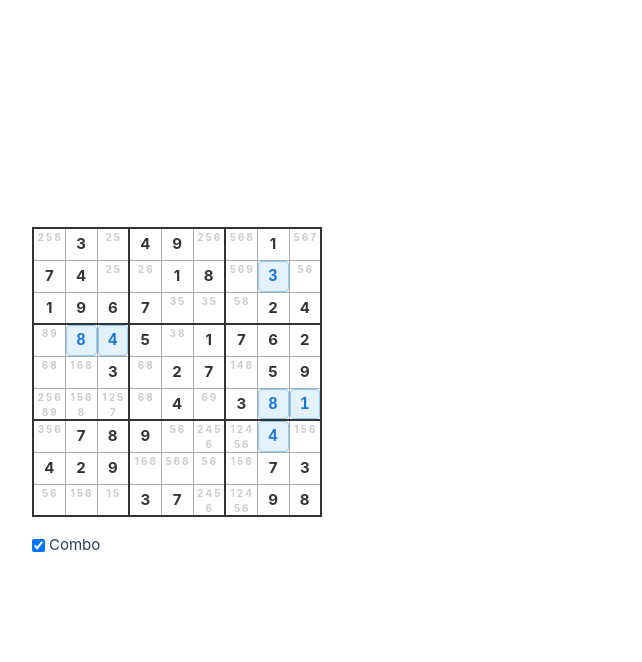
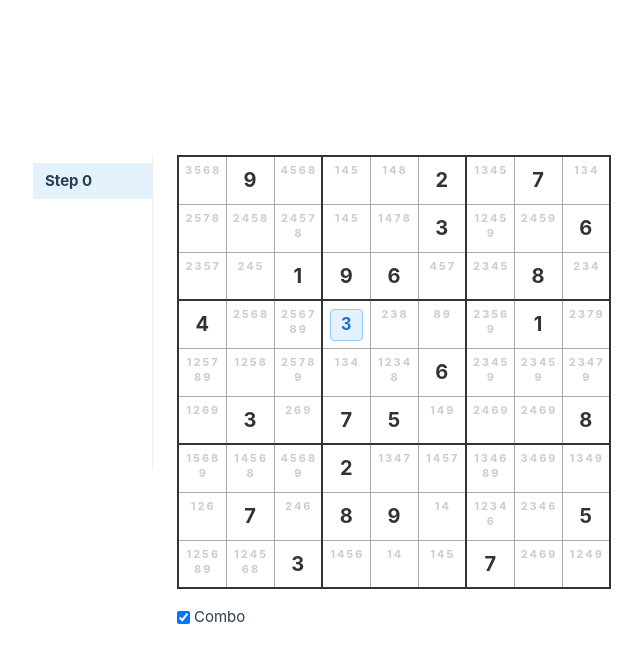
Before and after one commit to YifeiAtHome/sudoku, a Vue app: page / in a window 1280 px wide. Shown: the top 662 px of the page, without its empty margins (318-960 px from the left). Built offline with nearby package versions, Linux system fonts and the light colour scheme; the HTML template or start-up script is replaced by a standard one.

Commit message:
feat: 历史列表，可回滚

```diff
--- a/src/assets/main.css
+++ b/src/assets/main.css
@@ -7,29 +7,9 @@
   font-weight: normal;
 }
 
-a,
-.green {
-  text-decoration: none;
-  color: hsla(160, 100%, 37%, 1);
-  transition: 0.4s;
-  padding: 3px;
-}
-
-@media (hover: hover) {
-  a:hover {
-    background-color: hsla(160, 100%, 37%, 0.2);
-  }
-}
-
 @media (min-width: 1024px) {
   body {
     display: flex;
     place-items: center;
   }
-
-  #app {
-    display: grid;
-    grid-template-columns: 1fr 1fr;
-    padding: 0 2rem;
-  }
 }
--- a/src/views/HomeView.vue
+++ b/src/views/HomeView.vue
@@ -1,5 +1,31 @@
 <template>
-  <main>
+  <main style="display: flex; flex-direction: row">
+    <!-- Step 历史列表 -->
+    <aside
+      style="
+        width: 120px;
+        border-right: 1px solid #eee;
+        padding: 8px 0;
+        max-height: 315px;
+        overflow-y: auto;
+      "
+    >
+      <div
+        v-for="(step, idx) in moveHistory"
+        :key="idx"
+        :style="{
+          padding: '6px 12px',
+          cursor: 'pointer',
+          background: idx === moveIndex ? '#e3f2fd' : 'transparent',
+          fontWeight: idx === moveIndex ? 'bold' : 'normal',
+        }"
+        @click="jumpToStep(idx)"
+      >
+        Step {{ idx }}
+      </div>
+    </aside>
+    <!-- 主体 -->
+    <div style="flex: 1; padding-left: 24px">
       <div v-if="loading">加载中...</div>
       <div v-else>
         <table class="sudoku-board">
@@ -13,11 +39,35 @@
                   error: errorCells[rowIndex][colIndex],
                   'highlight-active':
                     activeCell && isInSameGroup(rowIndex, colIndex, activeCell.row, activeCell.col),
+                  'highlight-active-center':
+                    activeCell && rowIndex === activeCell.row && colIndex === activeCell.col,
                 }"
-              :style="{ '--highlight-level': highlightCells[rowIndex]?.[colIndex] * 0.3 + 0.1 }"
+                :style="{
+                  '--highlight-level': highlightCells[rowIndex]?.[colIndex] * 0.3 + 0.1,
+                }"
               >
                 <template v-if="originBoard[rowIndex][colIndex] === 0">
-                <div class="possible-values">
+                  <template
+                    v-if="
+                      possibleValues[rowIndex]?.[colIndex]?.size === 1 &&
+                      !userBoard[rowIndex][colIndex]
+                    "
+                  >
+                    <button class="unique-btn" @click="onFillUnique(rowIndex, colIndex)">
+                      {{ Array.from(possibleValues[rowIndex][colIndex])[0] }}
+                    </button>
+                  </template>
+
+                  <template
+                    v-else-if="
+                      possibleValues[rowIndex]?.[colIndex]?.size === 0 &&
+                      !userBoard[rowIndex][colIndex]
+                    "
+                  >
+                    <span>🚫</span>
+                  </template>
+                  <template v-else>
+                    <div class="possible-values" v-if="!userInput[rowIndex][colIndex]">
                       <span
                         v-for="v in Array.from(possibleValues[rowIndex]?.[colIndex] ?? [])"
                         :key="v"
@@ -25,21 +75,6 @@
                         >{{ v }}</span
                       >
                     </div>
-                <template
-                  v-if="
-                    possibleValues[rowIndex]?.[colIndex]?.size === 1 &&
-                    !userBoard[rowIndex][colIndex]
-                  "
-                >
-                  <button
-                    class="unique-btn"
-                    @click="onFillUnique(rowIndex, colIndex)"
-                    style="width: 100%; height: 100%; font-size: 16px"
-                  >
-                    {{ Array.from(possibleValues[rowIndex][colIndex])[0] }}
-                  </button>
-                </template>
-                <template v-else>
                     <input
                       type="text"
                       maxlength="1"
@@ -47,6 +82,8 @@
                       @input="onInput(rowIndex, colIndex)"
                       @focus="onFocus(rowIndex, colIndex)"
                       @blur="onBlur"
+                      :readonly="userInput[rowIndex][colIndex] !== ''"
+                      :disabled="userInput[rowIndex][colIndex] !== ''"
                       :class="{ error: errorCells[rowIndex][colIndex] }"
                     />
                   </template>
@@ -61,14 +98,16 @@
             <input type="checkbox" id="combo" v-model="combo" />
             <label for="combo">Combo</label>
           </div>
+          <button v-if="hasError" @click="restoreMoveSnapshot">Reset</button>
           <button v-if="waitingForNext" @click="onNext">Next</button>
+        </div>
       </div>
     </div>
   </main>
 </template>
 
 <script setup lang="ts">
-import { ref, onMounted } from 'vue'
+import { ref, onMounted, computed, watch } from 'vue'
 
 const loading = ref(true)
 const originBoard = ref<number[][]>([]) // 初始题面
@@ -78,10 +117,17 @@ const errorCells = ref<boolean[][]>([]) // 标记错误格子
 const possibleValues = ref<Set<number>[][]>([]) // 可能的值
 const highlightCells = ref<number[][]>([]) // 由 HIGHLIGHT[][] 改为 number[][]，表示高亮层数
 const activeCell = ref<{ row: number; col: number } | null>(null)
-let checkTask: number | null = null
 const waitingForNext = ref(false)
 const nextResolvers: (() => void)[] = []
 const combo = ref(true)
+const moveHistory = ref<
+  {
+    userBoard: number[][]
+    userInput: string[][]
+    errorCells: boolean[][]
+  }[]
+>([])
+const moveIndex = ref(-1)
 
 function updatePossibleValues() {
   const newPossible: Set<number>[][] = Array.from({ length: 9 }, (_, row) =>
@@ -176,13 +222,16 @@ function onNext() {
   }
 }
 
+const checkTask = ref<string[]>([])
 async function asyncCheck(centerRow: number, centerCol: number, val: number) {
   // 检查给 [centerRow, centerCol] 的格子赋值 val 是否冲突
   console.log('asyncCheck', centerRow, centerCol, val)
-  if (checkTask !== null) {
-    clearTimeout(checkTask)
-    checkTask = null
+  const key = `${centerRow}-${centerCol}-${val}`
+  if (checkTask.value.includes(key)) {
+    return
   }
+  checkTask.value.push(key)
+
   const visited = Array.from({ length: 9 }, () => Array(9).fill(false))
   const thisCheckCells: [number, number][] = [] // 记录本次检查过的格子
 
@@ -268,15 +317,48 @@ async function asyncCheck(centerRow: number, centerCol: number, val: number) {
       checkCell(r, c)
     }
     await new Promise((resolve) => setTimeout(resolve, 150))
+    if (hasError.value) {
+      break
+    }
     // await waitForNext()
   }
   // 检查结束后，把本次高亮的格子层数-1
   // for (const [r, c] of thisCheckCells) {
   //   highlightCells.value[r][c] = Math.max(0, (highlightCells.value[r][c] ?? 1) - 1)
   // }
+
+  checkTask.value = checkTask.value.filter((k) => k !== key)
 }
 
+watch(checkTask, (newVal) => {
+  if (newVal.length === 0 && !hasError.value) {
+    pushMoveSnapshot()
+  }
+})
+
+function restoreMoveSnapshot() {
+  if (moveIndex.value < 0) return
+  restoreMoveAt(moveIndex.value)
+}
+const hasError = computed(() => {
+  return errorCells.value.some((row) => row.some((e) => e))
+})
+const hasUniqueButton = computed(() => {
+  for (let r = 0; r < 9; r++) {
+    for (let c = 0; c < 9; c++) {
+      if (
+        originBoard.value[r][c] === 0 &&
+        !userBoard.value[r][c] &&
+        possibleValues.value[r][c]?.size === 1
+      ) {
+        return true
+      }
+    }
+  }
+  return false
+})
 function onInput(row: number, col: number) {
+  console.log('onInput', row, col, userInput.value[row][col])
   const val = userInput.value[row][col]
   if (!/^[1-9]$/.test(val)) {
     userInput.value[row][col] = ''
@@ -286,6 +368,7 @@ function onInput(row: number, col: number) {
     updatePossibleValues()
     return
   }
+  moveHistory.value = moveHistory.value.slice(0, moveIndex.value + 1)
   activeCell.value = null
   userBoard.value[row][col] = parseInt(val)
   asyncCheck(row, col, parseInt(val))
@@ -300,11 +383,48 @@ function onBlur() {
 }
 
 function onFillUnique(row: number, col: number) {
+  if (hasError.value) {
+    return
+  }
+  moveHistory.value = moveHistory.value.slice(0, moveIndex.value + 1)
   // 取唯一解
   const val = Array.from(possibleValues.value[row][col])[0]
   userInput.value[row][col] = String(val)
   userBoard.value[row][col] = val
   asyncCheck(row, col, val)
+}
+
+function pushMoveSnapshot() {
+  console.log('pushMoveSnapshot', moveIndex.value)
+  if (moveIndex.value < moveHistory.value.length - 1) {
+    moveHistory.value = moveHistory.value.slice(0, moveIndex.value + 1)
+  }
+  moveHistory.value.push({
+    userBoard: userBoard.value.map((row) => [...row]),
+    userInput: userInput.value.map((row) => [...row]),
+    errorCells: errorCells.value.map((row) => [...row]),
+  })
+  moveIndex.value++
+}
+
+function restoreMoveAt(index: number) {
+  if (index < 0 || index >= moveHistory.value.length) return
+  const snap = moveHistory.value[index]
+  userBoard.value = snap.userBoard.map((row) => [...row])
+  userInput.value = snap.userInput.map((row) => [...row])
+  errorCells.value = snap.errorCells.map((row) => [...row])
+  updatePossibleValues()
+  moveIndex.value = index
+}
+function undo() {
+  if (moveIndex.value > 0) {
+    restoreMoveAt(moveIndex.value - 1)
+  }
+}
+function redo() {
+  if (moveIndex.value < moveHistory.value.length - 1) {
+    restoreMoveAt(moveIndex.value + 1)
+  }
 }
 
 function initBoards(puzzle: number[][]) {
@@ -314,6 +434,13 @@ function initBoards(puzzle: number[][]) {
   errorCells.value = puzzle.map((row) => row.map(() => false))
   highlightCells.value = Array.from({ length: 9 }, () => Array(9).fill(0))
   updatePossibleValues()
+  moveHistory.value = []
+  moveIndex.value = -1
+  pushMoveSnapshot()
+}
+
+function jumpToStep(idx: number) {
+  restoreMoveAt(idx)
 }
 
 onMounted(async () => {
@@ -329,7 +456,7 @@ onMounted(async () => {
     mission: '090002070000003006001960080400000010000006000030750008000200000070890005003000700',
     solution: '396582174548173296721964583465328917987416352132759468659237841274891635813645729',
   }
-  const board = easy.mission
+  const board = extereme.mission
     .split('')
     .map((item) => parseInt(item))
     .reduce((acc, item, index) => {
@@ -351,11 +478,14 @@ onMounted(async () => {
 <style lang="less" scoped>
 .sudoku-board {
   border-collapse: collapse;
+  max-width: 434px;
+  min-width: 434px;
+  font-size: 20px;
 }
 .sudoku-board td {
   border: 1px solid #aaa;
-  width: 32px;
-  height: 32px;
+  width: 48px;
+  height: 48px;
   text-align: center;
   padding: 0;
   position: relative;
@@ -371,6 +501,9 @@ onMounted(async () => {
   background: transparent;
   color: #1976d2;
   font-weight: bold;
+  font-size: 24px;
+  font-family: 'Courier New', Courier, monospace;
+  caret-color: transparent;
 }
 .sudoku-board .error {
   background: #ffcccc !important;
@@ -381,18 +514,19 @@ onMounted(async () => {
   color: #333;
 }
 .possible-values {
-  font-size: 10px;
+  font-size: 11px;
   display: flex;
   flex-wrap: wrap;
   justify-content: center;
+  align-items: center;
   min-height: 14px;
-  margin-top: 2px;
-  line-height: 1.2;
+  margin-top: 6px;
+  padding: 0 4px;
+  line-height: 1.4;
   position: absolute;
   top: 0;
   left: 0;
   width: 100%;
-  height: 100%;
   z-index: -1;
 
   span {
@@ -404,6 +538,20 @@ onMounted(async () => {
 }
 .sudoku-board td.highlight-active {
   background: #f0f0f0;
+}
+.sudoku-board td.highlight-active-center {
+  &:after {
+    content: '';
+    position: absolute;
+    --gap: 4px;
+    top: var(--gap);
+    left: var(--gap);
+    bottom: var(--gap);
+    right: var(--gap);
+    border: 1px solid #ccc;
+    z-index: -2;
+    background: white;
+  }
 }
 .sudoku-board td {
   position: relative;
@@ -452,6 +600,9 @@ onMounted(async () => {
   font-weight: bold;
   border-radius: 4px;
   transition: background 0.2s;
+  width: 70%;
+  height: 70%;
+  font-size: 18px;
   &:hover {
     background: #bbdefb;
   }
```
Lines whose indentation alone changed are shown as unchanged.
